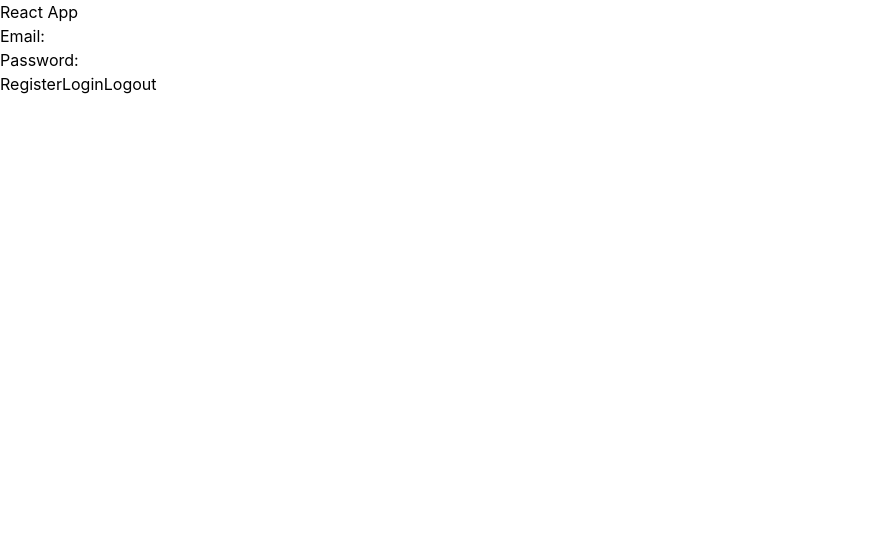
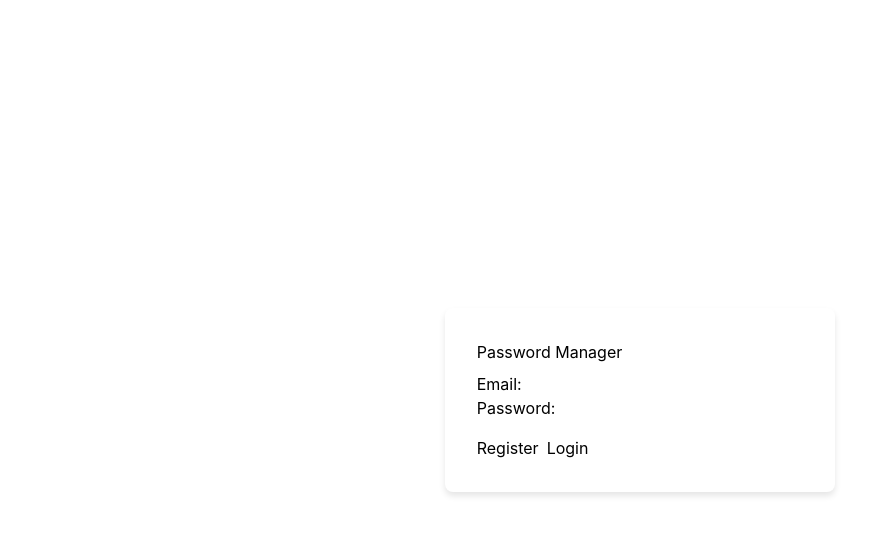
Before and after one commit to David-Fr-afk/Password-Manager, a React (Create React App) app in the folder react-pages/: page / in a window 1280 px wide. Shown: the top 534 px of the page, without its empty margins (0-896 px from the left). Built offline with nearby package versions, Linux system fonts and the light colour scheme; the HTML template or start-up script is replaced by a standard one.

Commit message:
Finalized login and register page

```diff
--- /dev/null
+++ b/package.json
@@ -0,0 +1,5 @@
+{
+  "dependencies": {
+    "react-router-dom": "^6.21.3"
+  }
+}
--- a/react-pages/src/App.js
+++ b/react-pages/src/App.js
@@ -1,4 +1,5 @@
 // src/App.js
+import './styles/index.css';
 import React, { useState } from 'react';
 import axios from 'axios';
 import { API_REGISTER, API_LOGIN, API_SAVE_CREDENTIALS, API_VIEW_CREDENTIALS, API_LOGOUT } from './api';
@@ -53,22 +54,40 @@ function App() {
   };
 
 
+
   return (
-    <div>
-      <h1>React App</h1>
-      <div>
-        <label>Email:</label>
-        <input type="text" value={email} onChange={(e) => setEmail(e.target.value)} />
+    <div className="container">
+    <div className="min-h-screen flex items-center justify-center">
+      <div className="bg-white p-8 rounded shadow-md w-96 text-center">
+        <h1 className="text-2xl font-bold mb-4 title">Password Manager</h1>
+        <div className="mb-4">
+          <label className="block text-gray-700 text-sm font-bold mb-2">Email:</label>
+          <input
+            type="text"
+            value={email}
+            onChange={(e) => setEmail(e.target.value)}
+            className="w-full border border-gray-300 rounded px-3 py-2 focus:outline-none focus:border-blue-500"
+          />
+        </div>
+        <div className="mb-4">
+          <label className="block text-gray-700 text-sm font-bold mb-2">Password:</label>
+          <input
+            type="password"
+            value={password}
+            onChange={(e) => setPassword(e.target.value)}
+            className="w-full border border-gray-300 rounded px-3 py-2 focus:outline-none focus:border-blue-500"
+          />
+        </div>
+        <div className="mb-4 flex justify-between">
+          <button onClick={registerUser} className="bg-blue-500 text-white px-4 py-2 rounded focus:outline-none register-btn">
+            Register
+          </button>
+          <button onClick={loginUser} className="bg-green-500 text-white px-4 py-2 rounded focus:outline-nonelogin-btn">
+            Login
+          </button>
+        </div>
       </div>
-      <div>
-        <label>Password:</label>
-        <input type="password" value={password} onChange={(e) => setPassword(e.target.value)} />
-      </div>
-      <div>
-        <button onClick={registerUser}>Register</button>
-        <button onClick={loginUser}>Login</button>
-        <button onClick={logoutUser}>Logout</button>
-      </div>
+    </div>
     </div>
   );
 }
--- a/react-pages/src/index.css
+++ b/react-pages/src/index.css
@@ -13,3 +13,34 @@ code {
   font-family: source-code-pro, Menlo, Monaco, Consolas, 'Courier New',
     monospace;
 }
+
+body {
+  display: flex;
+  align-items: center;
+  justify-content: center;
+  min-height: 100vh;
+  margin: 0;
+}
+
+/* Style the container */
+.container {
+  background-color: white;
+  padding: 2rem;
+  border-radius: 0.5rem;
+  box-shadow: 0 4px 6px rgba(0, 0, 0, 0.1);
+}
+
+/* Add margin to the right of the Register button */
+.container .register-btn {
+  margin-right: 0.5rem;
+}
+
+.container .title {
+  margin-bottom: 0.5rem;
+}
+
+/* Style the buttons */
+.container button {
+  margin-top: 1rem;
+  cursor: pointer;
+}
```
Also changed, not shown: 1 other file (tests, documents, lock files or other folders).
